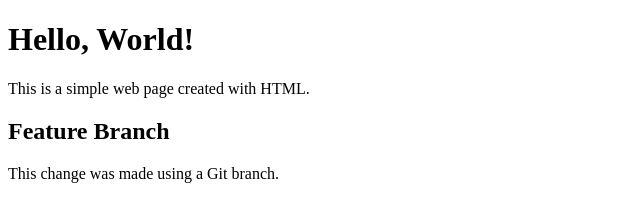
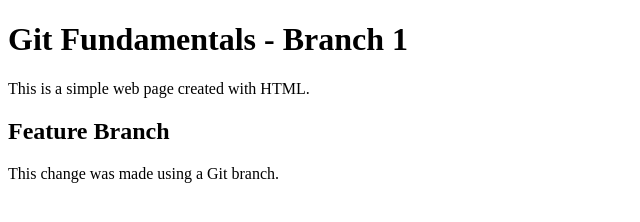
Before and after one commit to aman-mehta99/DEVOPS-practical, a plain HTML site: page index.html in a window 1280 px wide. Shown: the whole page, without its empty margins (0-640 px from the left). Drawn offline with Linux system fonts and the light colour scheme.

Commit message:
Change heading in branch 1

```diff
--- a/index.html
+++ b/index.html
@@ -6,7 +6,7 @@
     <title>My First Web Page</title>
 </head>
 <body>
-    <h1>Hello, World!</h1>
+  <h1>Git Fundamentals - Branch 1</h1>
     <p>This is a simple web page created with HTML.</p>
 <h2>Feature Branch</h2>
 <p>This change was made using a Git branch.</p>
```
